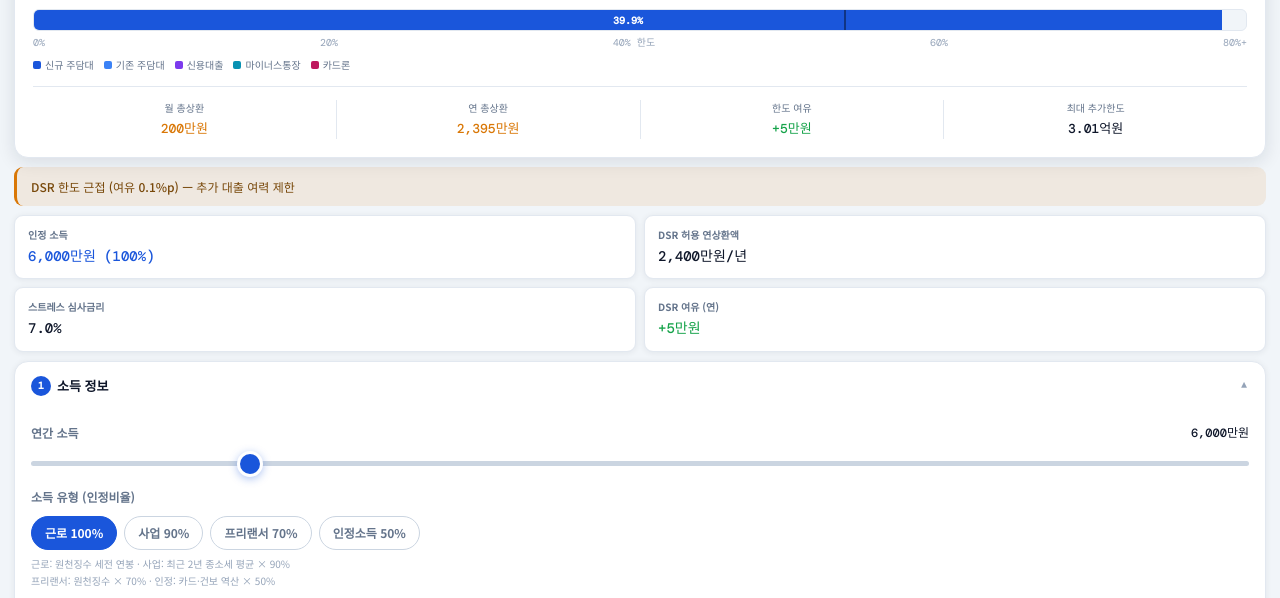
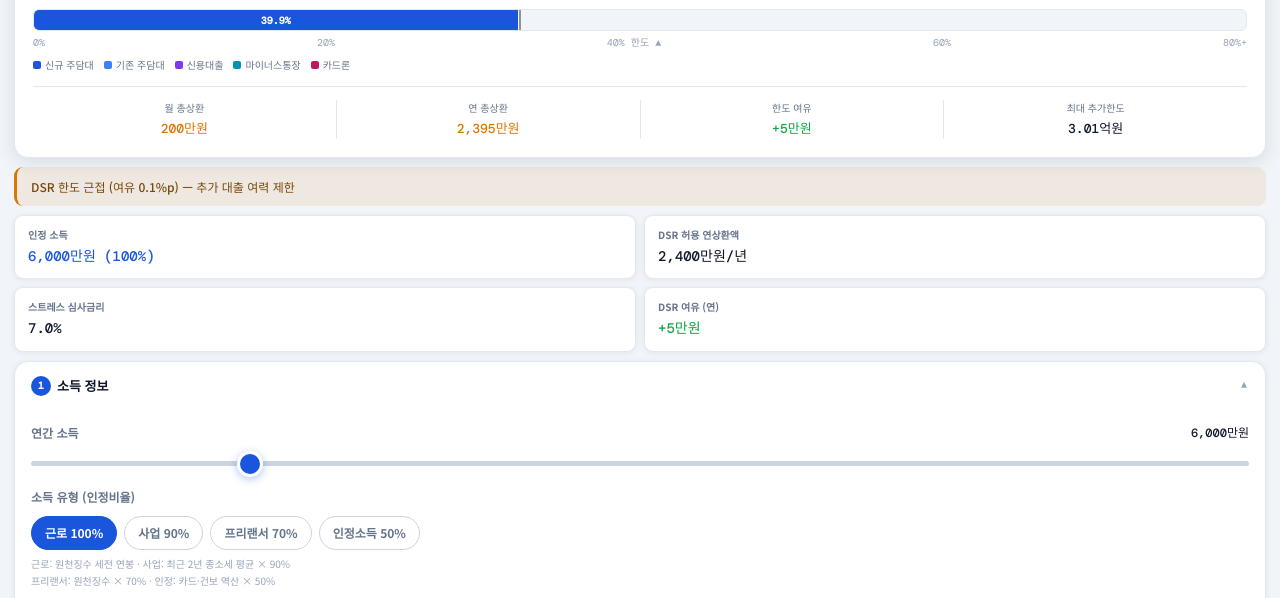
Before and after one commit to dcdctt52t8-lab/CM-s-Hana-DSR, a plain HTML site: page index.html in a window 1280 px wide. Shown: the part 202-800 px from the top of the page. Drawn offline with nearby package versions, Linux system fonts and the light colour scheme.

Commit message:
Update index.html

```diff
--- a/index.html
+++ b/index.html
@@ -197,7 +197,7 @@ input[type=range]:active::-webkit-slider-thumb{transform:scale(1.1)}
       <!-- 각 대출별 segment가 JS로 삽입됨 -->
       <div class="gauge-limit" id="g-limit" style="left:40%"></div>
     </div>
-    <div class="gauge-labels"><span>0%</span><span>20%</span><span id="g-lbl">40% 한도</span><span>60%</span><span>80%+</span></div>
+    <div class="gauge-labels"><span>0%</span><span>20%</span><span id="g-lbl">40%</span><span>60%</span><span>80%+</span></div>
     <div class="gauge-legend" id="g-legend"></div>
   </div>
   <div class="hrow">
@@ -622,20 +622,18 @@ function calc() {
   document.getElementById('big-dti').innerHTML=fd(dti)+'<span class="ri-unit">%</span>';
   document.getElementById('dti-sub').textContent=`실금리 ${fd(rate)}% 기준`;
 
-  // 게이지 (대출별 segment)
-  const dsrLimPct = dsrLim;
-  const scaleFactor = Math.max(dsr*1.5, dsrLim*1.3); // 표시 스케일
-  const toWidth = v => Math.min(v/scaleFactor*100, 100);
+  // 게이지 (대출별 segment) — DSR % 값 그대로 폭으로 사용 (0~100% 고정 스케일)
+  // 각 segment 폭 = 해당 대출의 DSR 기여 % (소득 대비)
+  const toWidth = v => Math.min(v / income * 100, 100); // 연상환액 → DSR%로 변환
 
   const segs = [];
+  // 각 segment: 연상환액 → DSR% 변환, 합산이 실효DSR과 일치
   if (newDSR>0) segs.push({cls:'gauge-seg jd',color:'#1a56db',label:'신규주담대',val:newDSR,w:toWidth(newDSR)});
   loans.forEach(l=>{
     const {dsr:v}=loanDSR(l);
     if(v>0) segs.push({cls:'gauge-seg '+{jd:'jd',cr:'cr',mn:'mn',cd:'cd'}[l.type], color:TYPES[l.type].color, label:TYPES[l.type].name, val:v, w:toWidth(v)});
   });
-  // 합이 100 넘으면 비율 조정
-  const totalW = segs.reduce((s,g)=>s+g.w,0);
-  if(totalW>98) { const sc=98/totalW; segs.forEach(g=>g.w*=sc); }
+  // 100% 초과 시 전체 cap (이미 toWidth에서 처리됨)
 
   const gt = document.getElementById('gauge-track');
   // 기존 segment 제거 후 limit mark 앞에 삽입
@@ -644,12 +642,12 @@ function calc() {
   segs.forEach(g=>{
     const d=document.createElement('div');
     d.className=g.cls; d.style.width=g.w.toFixed(1)+'%';
-    d.textContent=g.w>4?fd(g.val/income*100)+'%':'';
+    d.textContent=g.w>4?fd(g.w,1)+'%':'';
     gt.insertBefore(d,limitEl);
   });
-  const limitPos = toWidth(dsrLim);
-  limitEl.style.left=limitPos.toFixed(1)+'%';
-  document.getElementById('g-lbl').textContent=`${dsrLim}% 한도`;
+  // 한도마크: DSR 한도% 위치에 고정 (100% 스케일 기준)
+  limitEl.style.left = Math.min(dsrLim, 99).toFixed(1) + '%';
+  document.getElementById('g-lbl').textContent=`${dsrLim}% 한도 ▲`;
 
   // 범례
   const legend = [{color:'#1a56db',label:'신규 주담대'},...Object.entries(TYPES).map(([,T])=>({color:T.color,label:T.name}))];
```
